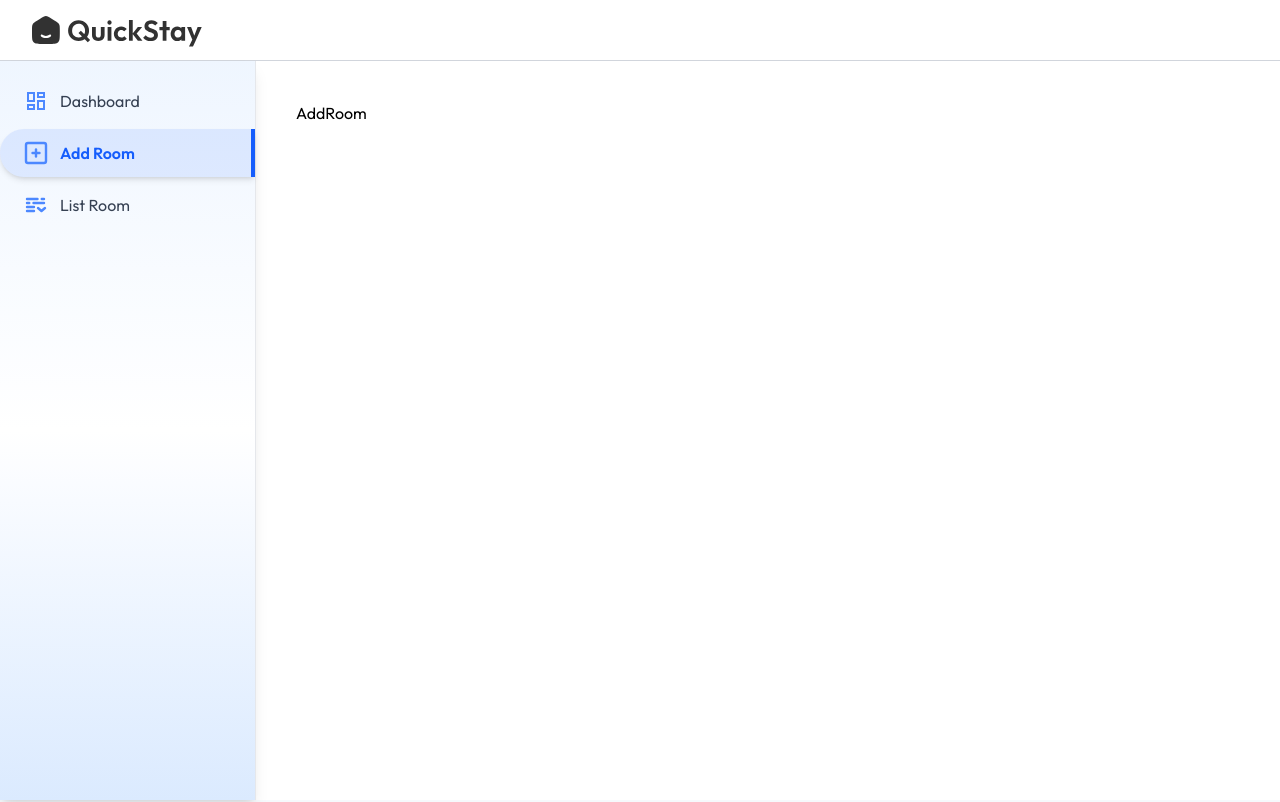
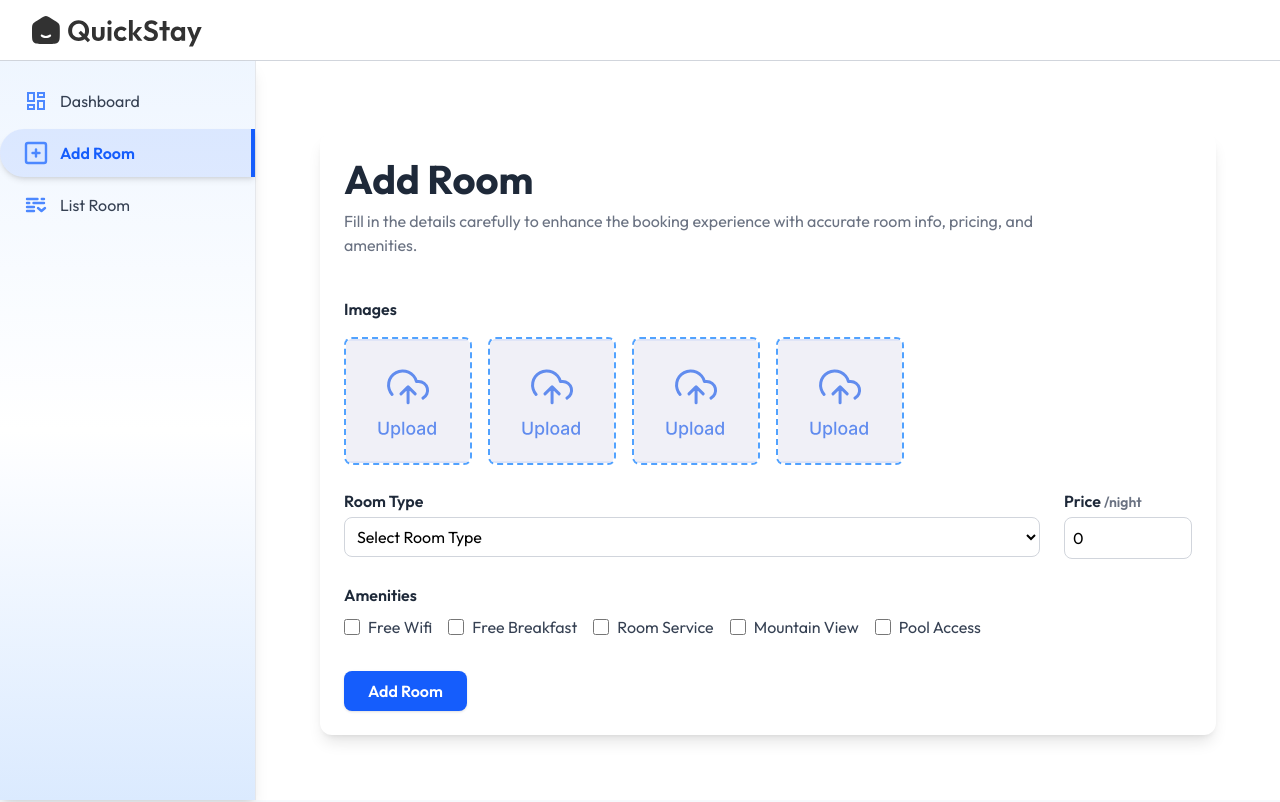
Before and after one commit to MuhammadSaadibnMaqsood/Hotel-management-System-MERN, a React (Vite) app in the folder client/: page /owner/add-room in a window 1280 px wide. Shown: the top 802 px of the page. Built offline with nearby package versions, Linux system fonts and the light colour scheme; a web font is replaced by a local one.

Commit message:
Complete all owner pages

```diff
--- a/client/src/components/HotelOwner/Navbar.jsx
+++ b/client/src/components/HotelOwner/Navbar.jsx
@@ -6,7 +6,7 @@ import { UserButton } from '@clerk/clerk-react'
 const Navbar = () => {
   return (
     <div className='flex items-center justify-between px-4 md:px-8 border-b border-gray-300 py-3 bg-white transition-all duration-300'>
-        <Link>
+        <Link to={'/'}>
             <img src={assets.logo} alt="Logo" className='h-9 invert opacity-80' />
         </Link>
         <UserButton/>
--- a/client/src/pages/HotelOwner/AddRoom.jsx
+++ b/client/src/pages/HotelOwner/AddRoom.jsx
@@ -1,8 +1,107 @@
-import React from 'react'
+import React, { useState } from 'react'
+import Title from '../../components/Title'
+import { assets } from '../../assets/assets'
 
 const AddRoom = () => {
+  const [images, setimages] = useState({
+    1: null,
+    2: null,
+    3: null,
+    4: null
+  })
+  const [input, setinput] = useState({
+    roomType: '',
+    pricePerNight: 0,
+    amenities: {
+      'Free Wifi': false,
+      'Free Breakfast': false,
+      'Room Service': false,
+      'Mountain View': false,
+      'Pool Access': false
+    }
+  })
+
   return (
-    <div>AddRoom</div>
+    <form className='bg-white shadow-lg rounded-xl p-6 max-w-4xl mx-auto my-8'>
+      <Title
+        align={'left'}
+        title={'Add Room'}
+        subTitle={'Fill in the details carefully to enhance the booking experience with accurate room info, pricing, and amenities.'}
+      />
+
+      {/* Image Upload Area */}
+      <p className='text-gray-800 font-semibold mt-10'>Images</p>
+      <div className='grid grid-cols-2 sm:flex gap-4 my-4 flex-wrap'>
+        {Object.keys(images).map((key) => (
+          <label htmlFor={`roomImage${key}`} key={key} className='cursor-pointer'>
+            <img
+              className='h-32 w-32 object-cover rounded-lg border-2 border-dashed border-blue-400 hover:opacity-80 transition'
+              src={images[key] ? URL.createObjectURL(images[key]) : assets.uploadArea}
+              alt={`upload-${key}`}
+            />
+            <input
+              type="file"
+              accept='image/*'
+              id={`roomImage${key}`}
+              hidden
+              onChange={e => setimages({ ...images, [key]: e.target.files[0] })}
+            />
+          </label>
+        ))}
+      </div>
+
+      {/* Room Type and Price */}
+      <div className='w-full flex flex-col sm:flex-row sm:gap-6 mt-6'>
+        <div className='flex-1'>
+          <p className='text-gray-800 font-semibold'>Room Type</p>
+          <select
+            value={input.roomType}
+            onChange={e => setinput({ ...input, roomType: e.target.value })}
+            className='border border-gray-300 mt-1 rounded-lg p-2 w-full focus:ring-2 focus:ring-blue-500 focus:outline-none'
+          >
+            <option value="">Select Room Type</option>
+            <option value="Single Bed">Single Bed</option>
+            <option value="Double Bed">Double Bed</option>
+            <option value="Luxury Room">Luxury Room</option>
+            <option value="Family Suites">Family Suites</option>
+          </select>
+        </div>
+        <div className='mt-4 sm:mt-0'>
+          <p className='text-gray-800 font-semibold'>Price <span className='text-sm text-gray-500'>/night</span></p>
+          <input
+            type="number"
+            placeholder='0'
+            value={input.pricePerNight}
+            onChange={e => setinput({ ...input, pricePerNight: e.target.value })}
+            className='border border-gray-300 mt-1 rounded-lg p-2 w-32 focus:ring-2 focus:ring-blue-500 focus:outline-none'
+          />
+        </div>
+      </div>
+
+      {/* Amenities */}
+      <p className='text-gray-800 font-semibold mt-6'>Amenities</p>
+      <div className='flex flex-col sm:flex-row sm:flex-wrap gap-4 mt-2 text-gray-700'>
+        {Object.keys(input.amenities).map((amenity, index) => (
+          <label key={index} className='flex items-center gap-2'>
+            <input
+              type="checkbox"
+              checked={input.amenities[amenity]}
+              onChange={() => setinput({ ...input, amenities: { ...input.amenities, [amenity]: !input.amenities[amenity] } })}
+              className='accent-blue-600 h-4 w-4'
+            />
+            <span>{amenity}</span>
+          </label>
+        ))}
+      </div>
+
+      {/* Submit Button */}
+      <button
+        type="submit"
+        className='mt-8 bg-blue-600 hover:bg-blue-700 text-white font-semibold py-2 px-6 rounded-lg shadow transition transform hover:scale-105'
+      >
+        Add Room
+      </button>
+    </form>
   )
 }
 
--- a/client/src/pages/HotelOwner/ListRoom.jsx
+++ b/client/src/pages/HotelOwner/ListRoom.jsx
@@ -1,8 +1,44 @@
-import React from 'react'
+import React, { useState } from 'react'
+import { roomsDummyData } from '../../assets/assets'
+import Title from '../../components/Title'
 
 const ListRoom = () => {
+  const [rooms, setrooms] = useState(roomsDummyData)
+
   return (
-    <div>ListRoom</div>
+    <div className='p-4'>
+      <Title align={'left'} title={'Room Listing'} subTitle={'Browse all available rooms and their details.'} />
+
+      <p className='text-gray-600 mt-8 font-medium'>All Rooms</p>
+      <div className='mt-4 w-full max-w-5xl text-left border border-gray-300 rounded-xl max-h-96 overflow-y-auto shadow-md hover:shadow-lg transition-shadow duration-300'>
+        <table className='w-full table-auto'>
+          <thead className='bg-gradient-to-r from-blue-100 via-white to-blue-50'>
+            <tr>
+              <th className='py-3 px-4 text-blue-900 font-semibold text-xs uppercase tracking-wide'>Name</th>
+              <th className='max-sm:hidden py-3 px-4 text-blue-900 font-semibold text-xs uppercase tracking-wide'>Amenities</th>
+              <th className='py-3 px-4 text-blue-900 font-semibold text-xs uppercase tracking-wide'>Price/Night</th>
+              <th className='py-3 px-4 text-blue-900 font-semibold text-xs uppercase tracking-wide text-center'>Available</th>
+            </tr>
+          </thead>
+          <tbody className='text-sm'>
+            {rooms.map((item, index) => (
+              <tr key={index} className='hover:bg-blue-50 transition-colors duration-200'>
+                <td className='py-3 px-4 text-gray-800 border-t border-gray-200'>{item.roomType}</td>
+                <td className='max-sm:hidden py-3 px-4 text-gray-700 border-t border-gray-200'>{item.amenities.join(', ')}</td>
+                <td className='py-3 px-4 text-gray-700 border-t border-gray-200'>${item.pricePerNight}</td>
+                <td className='py-3 px-4 border-t border-gray-200 text-center'>
+                  <label className='relative inline-flex items-center cursor-pointer'>
+                    <input type="checkbox" className='sr-only peer' checked={item.isAvailable} readOnly />
+                    <div className='w-11 h-6 bg-gray-300 rounded-full peer-checked:bg-green-400 peer-focus:ring-4 peer-focus:ring-green-200 transition-all duration-300'></div>
+                    <div className='absolute left-1 top-1 bg-white w-4 h-4 rounded-full transition-all duration-300 peer-checked:translate-x-5'></div>
+                  </label>
+                </td>
+              </tr>
+            ))}
+          </tbody>
+        </table>
+      </div>
+    </div>
   )
 }
 
```
